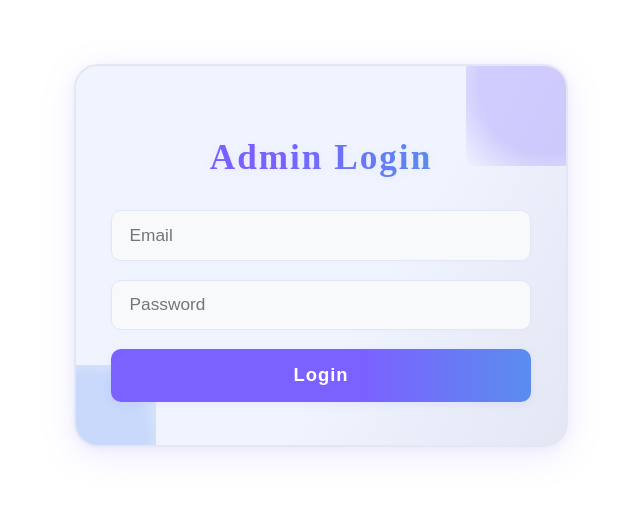
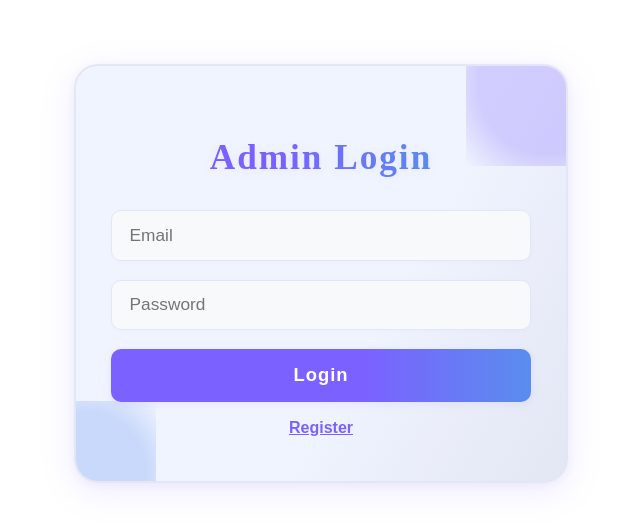
Before and after one commit to sakshambajpai1604/mern-agent-management, a React (Create React App) app in the folder frontend/: page /login in a window 1280 px wide. Shown: the top 528 px of the page, without its empty margins (319-959 px from the left). Built offline with nearby package versions, Linux system fonts and the light colour scheme.

Commit message:
added the register and login features for redirecting

```diff
--- a/frontend/src/components/LoginForm.css
+++ b/frontend/src/components/LoginForm.css
@@ -58,3 +58,19 @@
   font-weight: 500;
   box-shadow: 0 1px 4px #ffd6d6;
 }
+
+.register-link-btn {
+  background: none;
+  border: none;
+  color: #7b61ff;
+  font-weight: 600;
+  cursor: pointer;
+  text-decoration: underline;
+  margin-top: 1rem;
+  font-size: 1rem;
+  transition: color 0.2s;
+}
+
+.register-link-btn:hover {
+  color: #5a8dee;
+}
--- a/frontend/src/components/LoginForm.js
+++ b/frontend/src/components/LoginForm.js
@@ -1,4 +1,5 @@
 import { useState } from 'react';
+import { useNavigate } from 'react-router-dom';
 import API from '../api/axios';
 import './LoginForm.css';
 
@@ -7,6 +8,7 @@ const LoginForm = ({ onLogin }) => {
   const [password, setPassword] = useState('');
   const [error, setError] = useState('');
   const [loading, setLoading] = useState(false);
+  const navigate = useNavigate();
 
   const handleSubmit = async (e) => {
     e.preventDefault();
@@ -23,6 +25,7 @@ const LoginForm = ({ onLogin }) => {
   };
 
   return (
+    <>
       <form className="login-form" onSubmit={handleSubmit}>
         <input
           className="login-input"
@@ -47,6 +50,15 @@ const LoginForm = ({ onLogin }) => {
         </button>
         {error && <div className="login-error">{error}</div>}
       </form>
+      <button
+        className="register-link-btn"
+        type="button"
+        onClick={() => navigate('/register')}
+        style={{ marginTop: '1rem' }}
+      >
+        Register
+      </button>
+    </>
   );
 };
 
--- a/frontend/src/components/RegistrationForm.css
+++ b/frontend/src/components/RegistrationForm.css
@@ -58,3 +58,19 @@
   font-weight: 500;
   box-shadow: 0 1px 4px #ffd6d6;
 }
+
+.login-link-btn {
+  background: none;
+  border: none;
+  color: #7b61ff;
+  font-weight: 600;
+  cursor: pointer;
+  text-decoration: underline;
+  margin-top: 1rem;
+  font-size: 1rem;
+  transition: color 0.2s;
+}
+
+.login-link-btn:hover {
+  color: #5a8dee;
+}
--- a/frontend/src/components/RegistrationForm.js
+++ b/frontend/src/components/RegistrationForm.js
@@ -1,4 +1,5 @@
 import { useState } from 'react';
+import { useNavigate } from 'react-router-dom';
 import API from '../api/axios';
 import './RegistrationForm.css';
 
@@ -6,6 +7,7 @@ const RegistrationForm = ({ onRegister }) => {
   const [form, setForm] = useState({ name: '', email: '', password: '' });
   const [error, setError] = useState('');
   const [loading, setLoading] = useState(false);
+  const navigate = useNavigate();
 
   const handleChange = e => setForm({ ...form, [e.target.name]: e.target.value });
 
@@ -23,6 +25,7 @@ const RegistrationForm = ({ onRegister }) => {
   };
 
   return (
+    <>
       <form className="register-form" onSubmit={handleSubmit}>
         <input
           className="register-input"
@@ -55,6 +58,15 @@ const RegistrationForm = ({ onRegister }) => {
         </button>
         {error && <div className="register-error">{error}</div>}
       </form>
+      <button
+        className="login-link-btn"
+        type="button"
+        onClick={() => navigate('/login')}
+        style={{ marginTop: '1rem' }}
+      >
+        Login
+      </button>
+    </>
   );
 };
 
```
Lines whose indentation alone changed are shown as unchanged.
